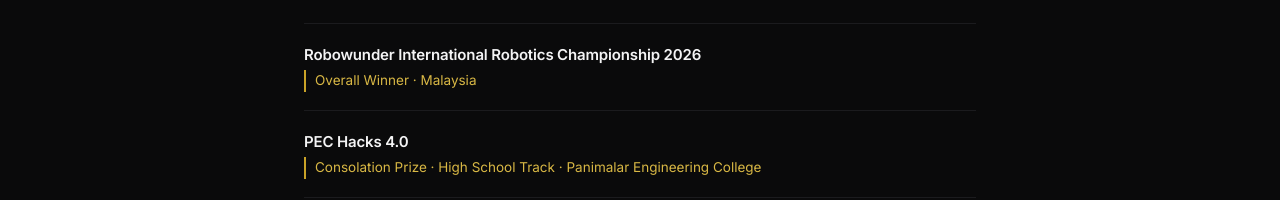
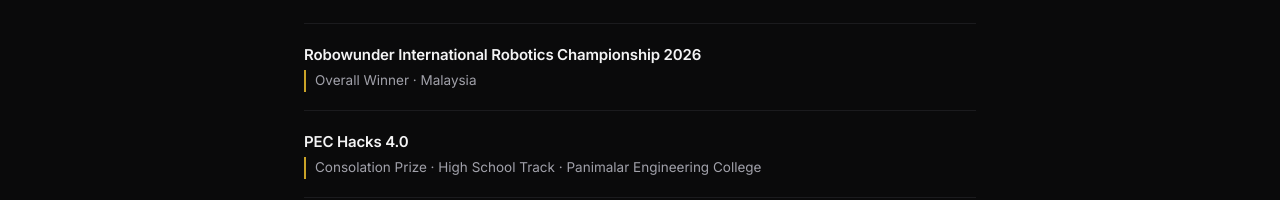
Before and after one commit to Raghav2012Code/dev-portfolio, a React (Vite) app: page / in a window 1280 px wide. Shown: the part 600-800 px from the top of the page. Built offline with nearby package versions, Linux system fonts and the light colour scheme; no server answers.

Commit message:
Return achievement subs to dim text, keep gold rail

```diff
--- a/src/index.css
+++ b/src/index.css
@@ -172,7 +172,7 @@
 .achieve-list li:last-child { border-bottom: none; padding-bottom: 24px; }
 .achieve-title { font-weight: 600; font-size: 15px; letter-spacing: -0.01em; }
 .achieve-sub {
-  color: var(--accent-text); font-size: 13.5px; line-height: 1.6; margin-top: 3px;
+  color: var(--text-dim); font-size: 13.5px; line-height: 1.6; margin-top: 3px;
   border-left: 2px solid var(--accent); padding-left: 9px;
 }
 
```
